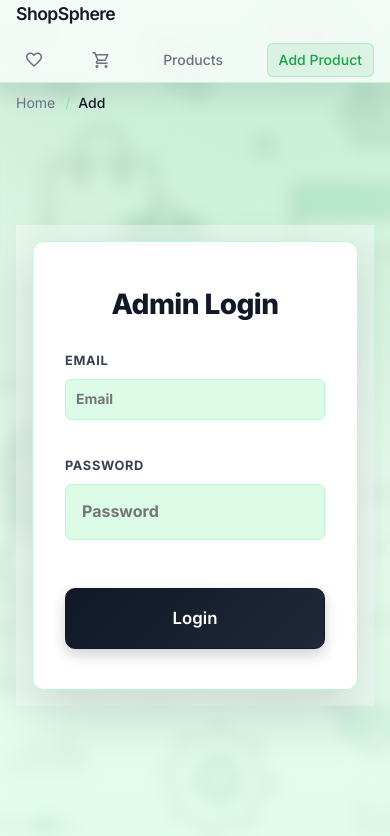
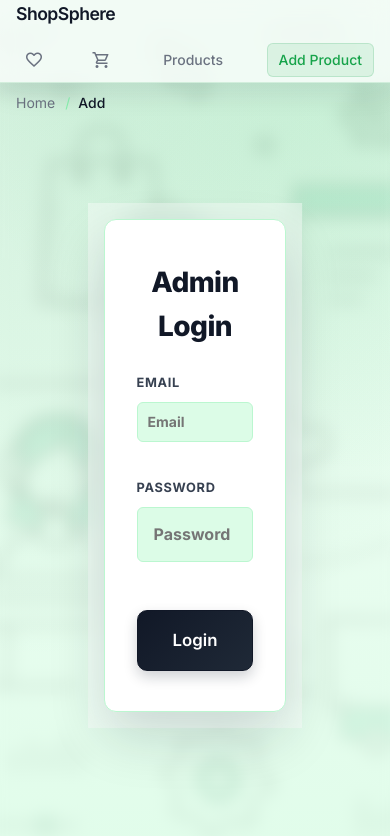
Before and after one commit to abdullahmed-devsinc/ShopSphere, a React (Vite) app: page /add in a window 390 px wide. Shown: the top 836 px of the page. Built offline with nearby package versions, Linux system fonts and the light colour scheme.

Commit message:
style: adjust auth modal dimensions and center navbar brand on mobile

```diff
--- a/src/theme.css
+++ b/src/theme.css
@@ -1046,11 +1046,12 @@ p { margin: 0; }
   justify-content: center;
   z-index: 1000;
   padding: 16px;
+  width: 60%;
+  max-width: 600px;
 }
 .auth-modal {
   background: var(--bg-elevated);
   width: 100%;
-  max-width: 440px;
   padding: 40px 32px;
   border-radius: var(--radius-lg);
   box-shadow: var(--shadow-lg);
@@ -1104,6 +1105,7 @@ p { margin: 0; }
   .wishlist-card__actions { grid-column: 1 / -1; flex-direction: row; flex-wrap: wrap; }
   .wishlist-card__actions .btn { flex: 1; min-width: min(120px,100%); }
   .navbar{ height: auto; flex-wrap: wrap; padding: 20px 20px; gap: 8px;}
+  .navbar__brand{ display: block; text-align: center;}
   .navbar__links{ flex-wrap: wrap; width: 100%; order: 1; margin-left: 0; padding: 4px 0; justify-content: space-between;}
   .navbar__link{ order: 1;}
 
```
